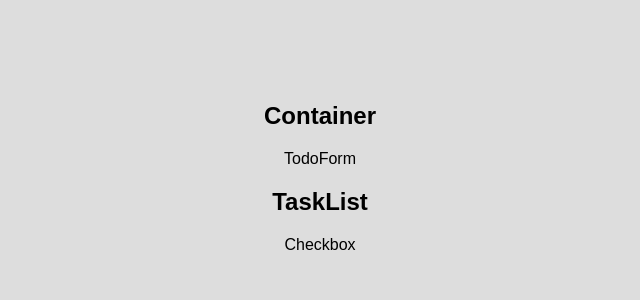
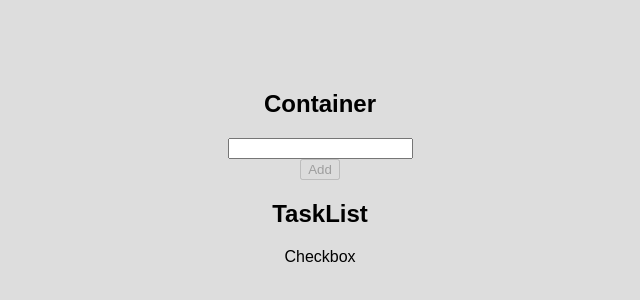
Before and after one commit to castawaycourses/reactwishlist, a React (Create React App) app: page / in a window 1280 px wide. Shown: the part 232-532 px from the top of the page, without its empty margins (320-960 px from the left). Built offline with nearby package versions, Linux system fonts and the light colour scheme.

Commit message:
wip(TodoForm): Working on TodoForm functionality

```diff
--- a/src/components/TodoForm.jsx
+++ b/src/components/TodoForm.jsx
@@ -1,7 +1,34 @@
+import { useState } from "react"
+
 const TodoForm = () => {
-  return (
-    <div>TodoForm</div>
-  )
+    const [taskName, setTaskName] = useState('');
+
+    const handleSubmit = (e) => {
+        e.preventDefault();
+        console.log(taskName);
+        setTaskName("");
+    }
+
+    return (
+        <form onSubmit={handleSubmit}>
+            <div className="todoList">
+                <div className="taskInput">
+                    <input
+                        type="text"
+                        className="text"
+                        value={taskName}
+                        onChange={(e) => setTaskName(e.target.value)}
+                    />
+                </div>
+                <button
+                    className="button pink"
+                    disabled={taskName ? "": "disabled"}>
+                    Add
+                </button>
+
+            </div>
+        </form>
+    )
 }
 
 export default TodoForm
```
